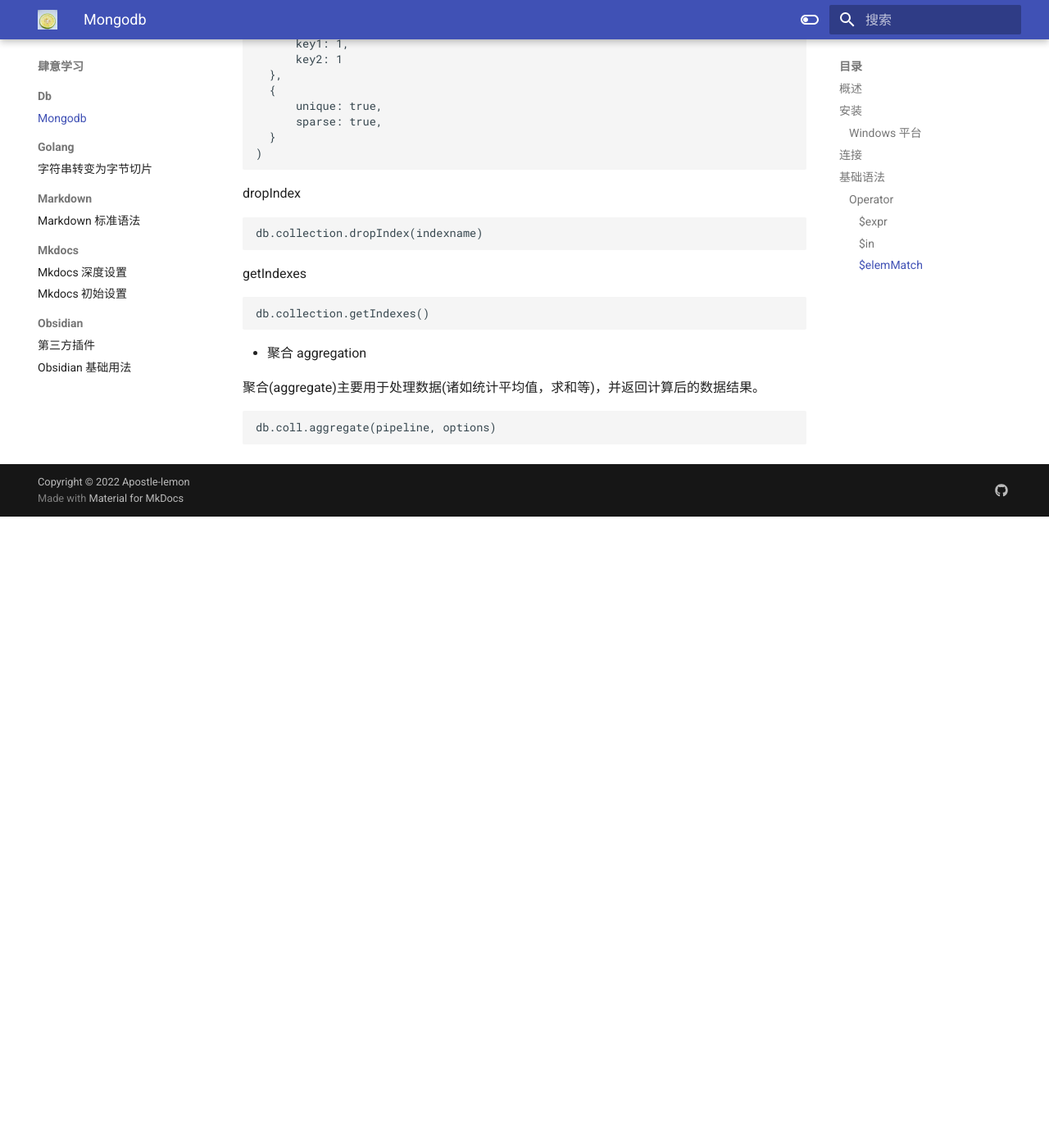
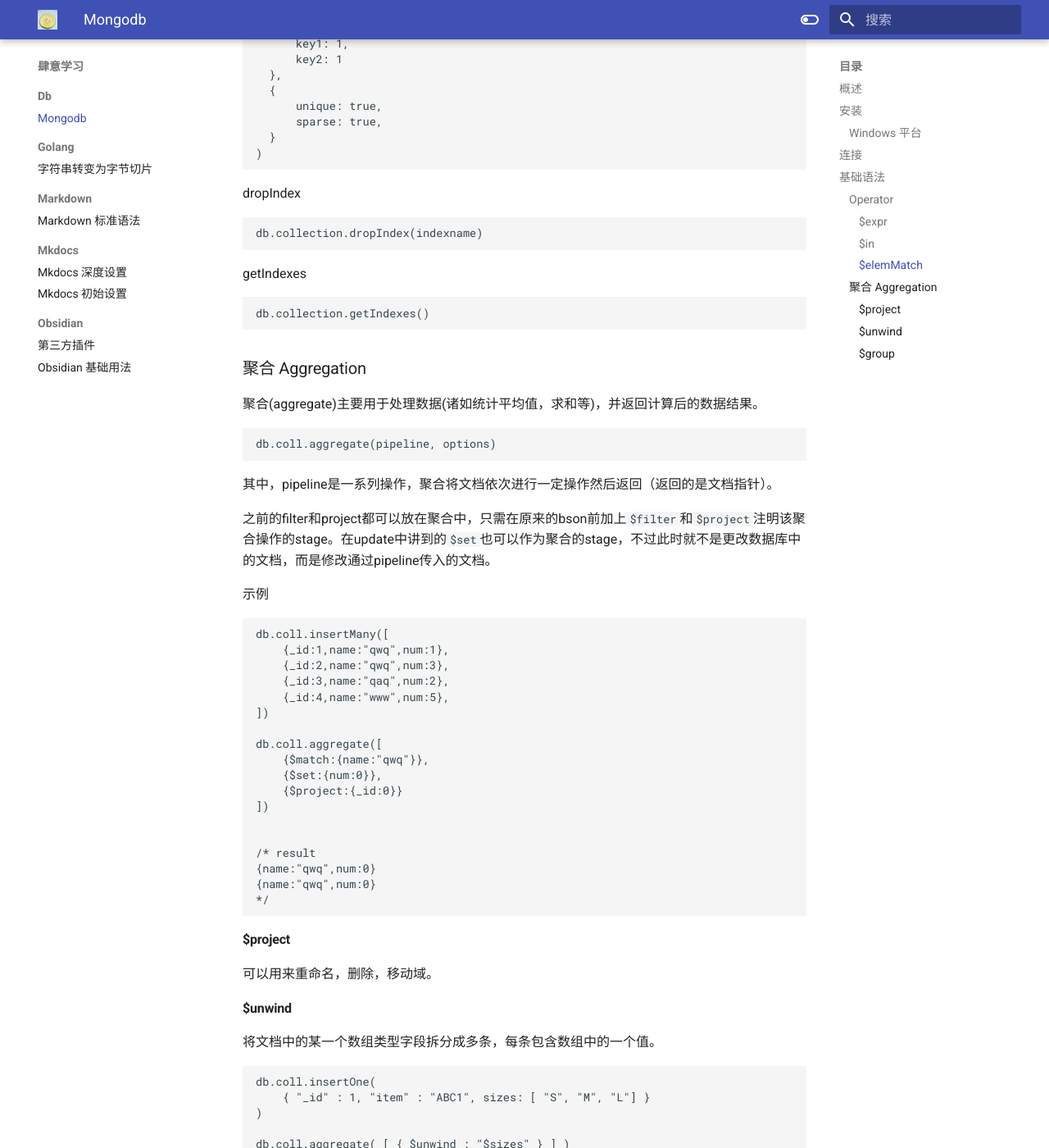
Before and after one commit to Apostle-lemon/Apostle-lemon.github.io, an MkDocs documentation site: the page built from docs/肆意学习/db/mogodb基础用法.md, in a window 1280 px wide and 1400 px high, scrolled down 3676 px. Shown: the whole window at 82% size. Built offline with MkDocs 1.6.1 and Material for MkDocs 9.7.7, drawn with Linux system fonts in a browser that asks for light colours; before the commit the page ends 4306 px from its top, so only the background shows below that; some of the changed text lies outside the part shown.

Commit message:
vault backup: 2022-10-30 14:30:41
Affected files:
docs/肆意学习/db/mogodb基础用法.md

````diff
--- a/docs/肆意学习/db/mogodb基础用法.md
+++ b/docs/肆意学习/db/mogodb基础用法.md
@@ -204,10 +204,71 @@ getIndexes
 db.collection.getIndexes()
 ```
 
-- 聚合 aggregation
+### 聚合 Aggregation
 
 聚合(aggregate)主要用于处理数据(诸如统计平均值，求和等)，并返回计算后的数据结果。
 
 ```
 db.coll.aggregate(pipeline, options)
 ```
+
+其中，pipeline是一系列操作，聚合将文档依次进行一定操作然后返回（返回的是文档指针）。
+
+之前的filter和project都可以放在聚合中，只需在原来的bson前加上`$filter`和`$project`注明该聚合操作的stage。在update中讲到的`$set`也可以作为聚合的stage，不过此时就不是更改数据库中的文档，而是修改通过pipeline传入的文档。
+
+示例
+
+```
+db.coll.insertMany([
+    {_id:1,name:"qwq",num:1},
+    {_id:2,name:"qwq",num:3},
+    {_id:3,name:"qaq",num:2},
+    {_id:4,name:"www",num:5},
+])
+
+db.coll.aggregate([
+    {$match:{name:"qwq"}},
+    {$set:{num:0}},
+    {$project:{_id:0}}
+])
+
+
+/* result
+{name:"qwq",num:0}
+{name:"qwq",num:0}
+*/
+```
+
+#### $project
+
+可以用来重命名，删除，移动域。
+
+#### $unwind
+
+将文档中的某一个数组类型字段拆分成多条，每条包含数组中的一个值。
+
+```
+db.coll.insertOne(
+    { "_id" : 1, "item" : "ABC1", sizes: [ "S", "M", "L"] }
+)
+
+db.coll.aggregate( [ { $unwind : "$sizes" } ] )
+
+/* result
+{ "_id" : 1, "item" : "ABC1", "sizes" : "S" }
+{ "_id" : 1, "item" : "ABC1", "sizes" : "M" }
+{ "_id" : 1, "item" : "ABC1", "sizes" : "L" }
+*/
+```
+
+#### $group
+
+```
+{$group: {
+    _id: <identifier>,
+    <field>: <accumulator:value>
+    ...
+}}
+```
+
+其中，`_id`是分组条件，其可以是原来文档的字段，也可以是包含原文档属性的operator表达式。
````
